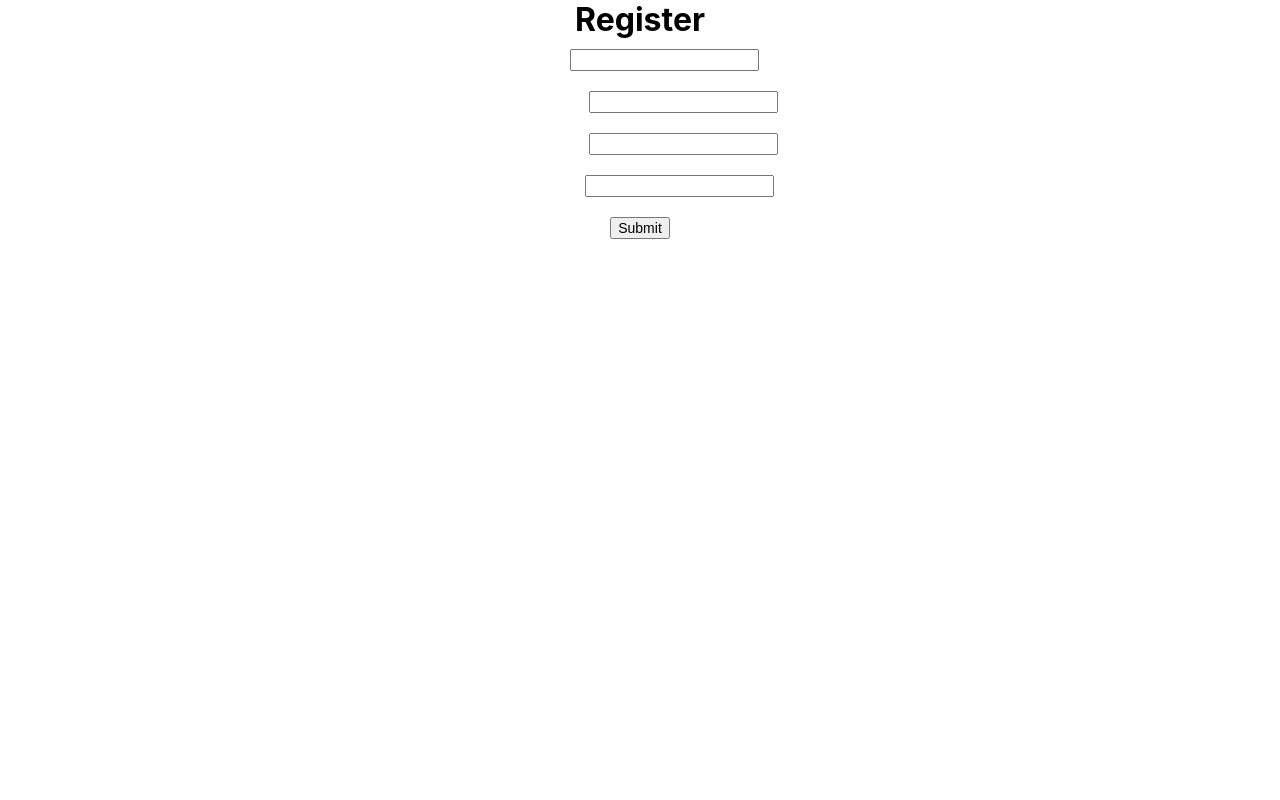
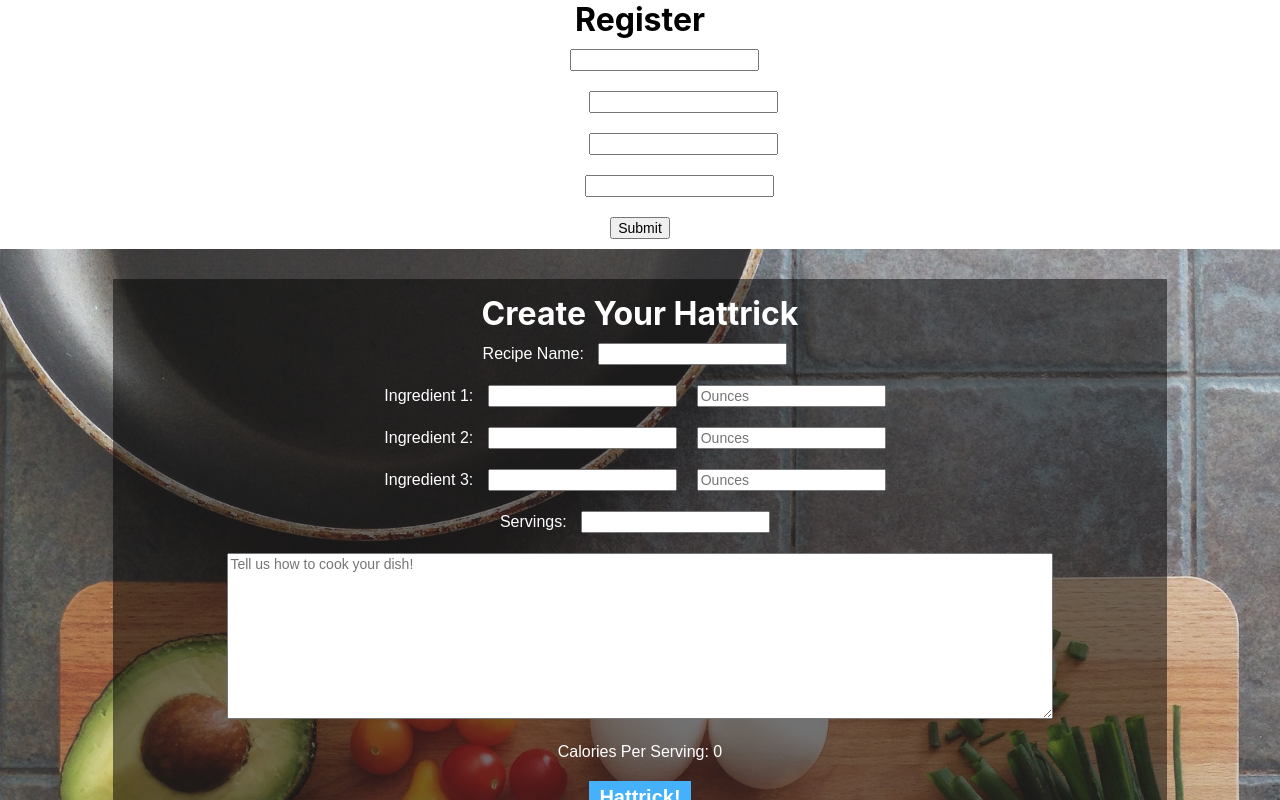
Before and after one commit to benjamingomez0/proj-3-react-master, a React (Create React App) app: page / in a window 1280 px wide. Shown: the top 800 px of the page. Built offline with nearby package versions, Linux system fonts and the light colour scheme.

Commit message:
added UserId to new recipe state

```diff
--- a/src/App.js
+++ b/src/App.js
@@ -21,8 +21,8 @@ class App extends Component {
     return (
       <div className="App">
         <Register doUpdateCurrentUser = {this.doUpdateCurrentUser}/>
-        {/* <NavBar />
-        <NewRecipe />    */}
+        {/* <NavBar /> */}
+        <NewRecipe UserId={this.state}/>
 
       </div>
     )
--- a/src/NewRecipe/index.js
+++ b/src/NewRecipe/index.js
@@ -22,7 +22,7 @@ class NewRecipe extends Component{
         error2: "",
         error3: "",
         loading: false,
-        // UserId:this.props.id
+        UserId:this.props.id
     }
 
     handleChange = (e) => {
```
